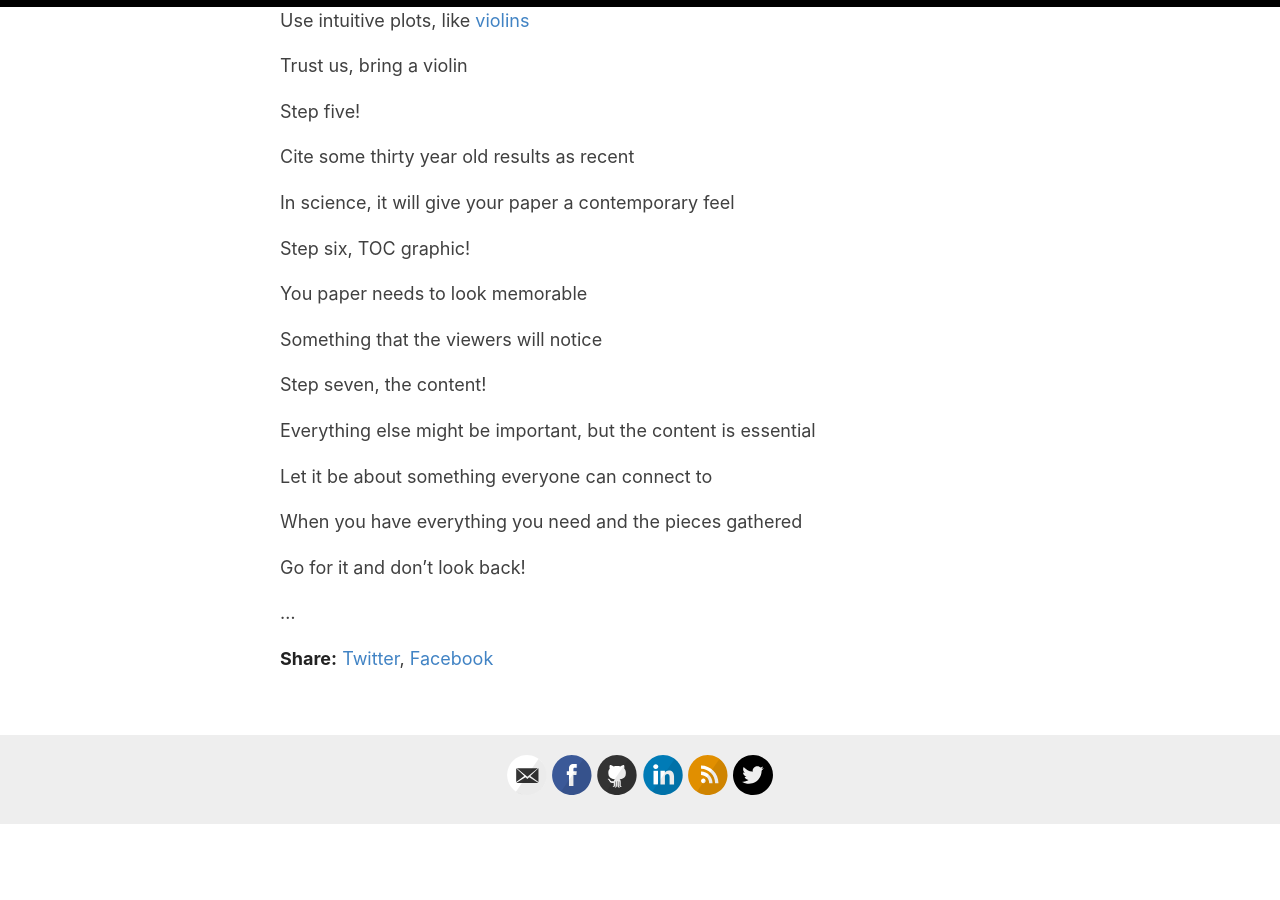
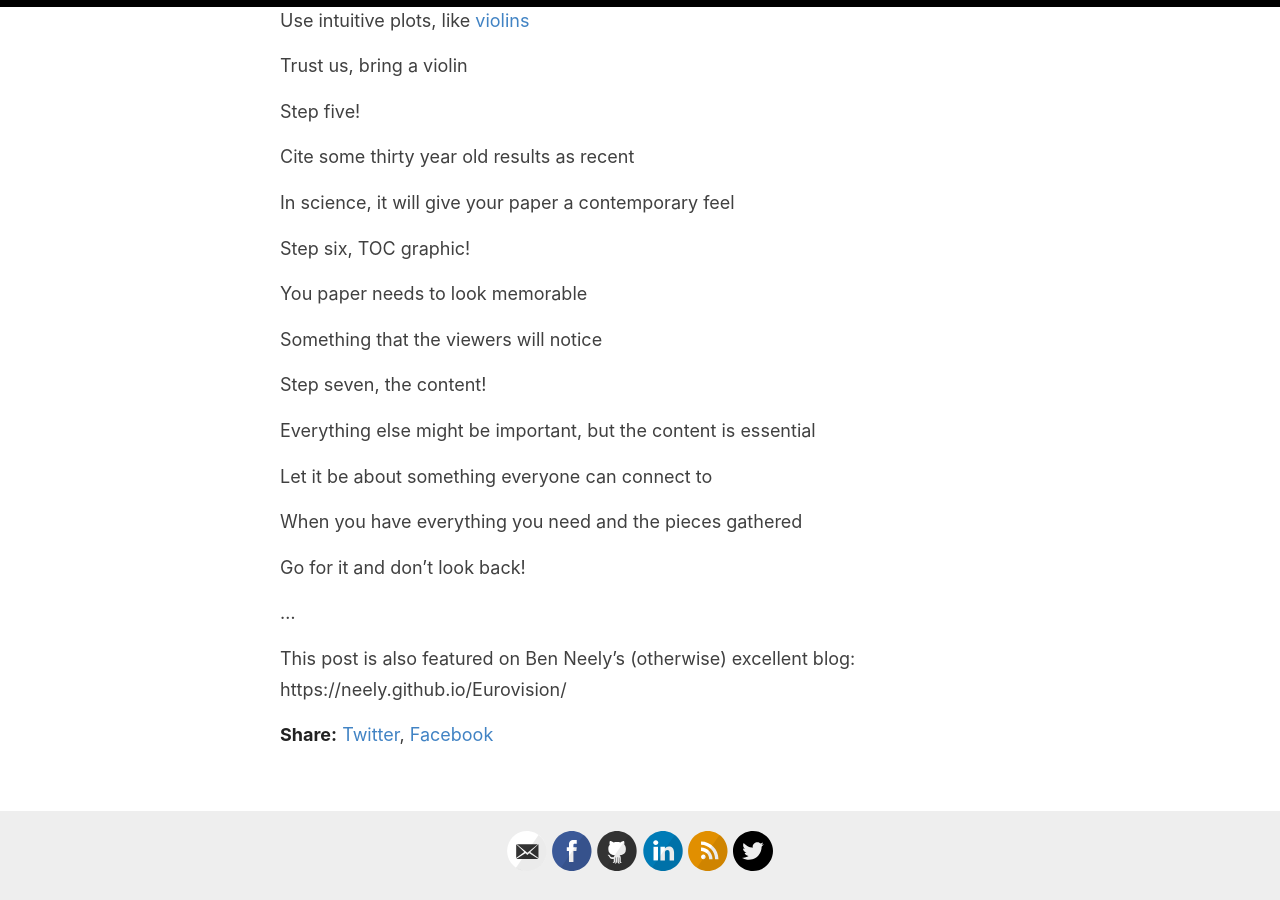
Before and after one commit to amitmerchant1990/reverie, a Jekyll site: the page built from _posts/2022-05-13-Eurovision.md, in a window 1280 px wide and 900 px high, scrolled down 1271 px. Built offline with Jekyll 4.4.1, drawn with Linux system fonts in a browser that asks for light colours; before the commit the page ends 2095 px from its top, so only the background shows below that.

Commit message:
Update 2022-05-13-Eurovision.md

```diff
--- a/_posts/2022-05-13-Eurovision.md
+++ b/_posts/2022-05-13-Eurovision.md
@@ -58,3 +58,5 @@ When you have everything you need and the pieces gathered
 Go for it and don't look back!
 
 …
+
+This post is also featured on Ben Neely's (otherwise) excellent blog: https://neely.github.io/Eurovision/
```
